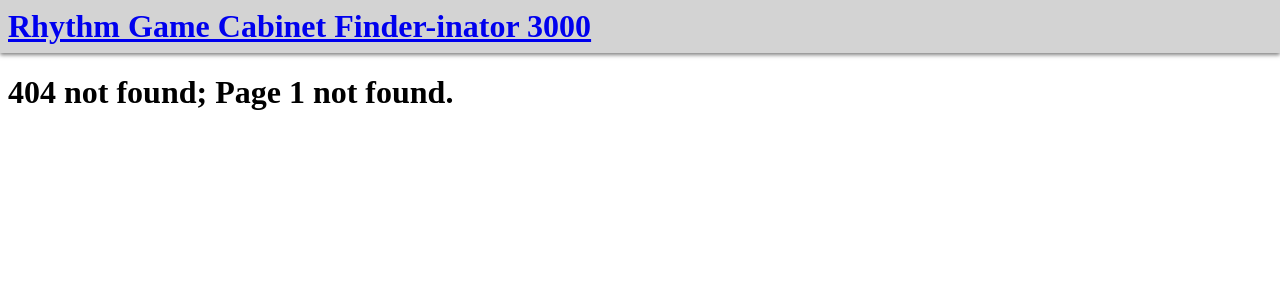
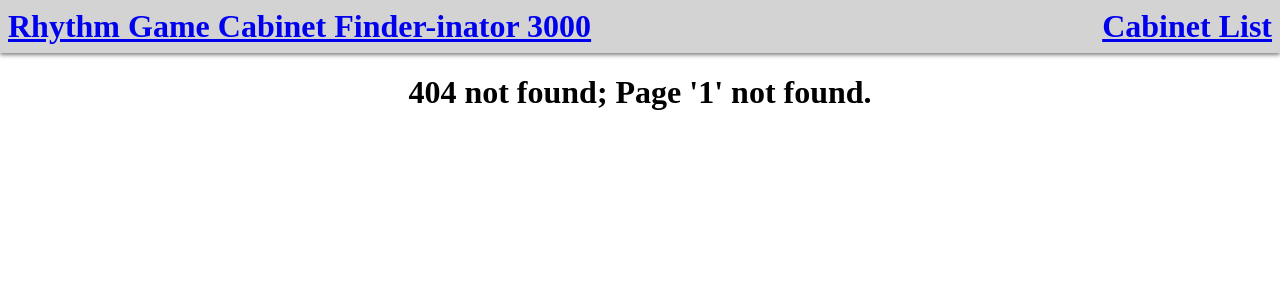
Before and after one commit to Renjian-buchai/arcade-cabinet-findinator-3000, a Flask app: page /1/ in a window 1280 px wide. Shown: the top 300 px of the page. Run offline with Flask 3, Linux system fonts and the light colour scheme; data comes from the database, SQL or seed files in the repository.

Commit message:
Added per-page titles

```diff
--- a/main.py
+++ b/main.py
@@ -131,6 +131,7 @@ def cabinets(cabinet: str) -> str:
     cabinet_name = None
     cabinet_desc = None
 
+    print(f"'{cabinet}'")
     with connect() as db:
         cabinet_data = list(
             db.execute(
@@ -139,6 +140,9 @@ def cabinets(cabinet: str) -> str:
                 (cabinet,),
             )
         )
+
+        if cabinet_data == []:
+            return render_template("404.html", unfound=cabinet)
 
         cabinet_name = cabinet_data[0][0]
         cabinet_desc = cabinet_data[0][1].split("\n")
--- a/templates/404.html
+++ b/templates/404.html
@@ -1,11 +1,12 @@
-{% include "head.html" %}
+<head>
+  <title>404 not found</title>
+  {% include "head.html" %}
+</head>
 
 <body>
   {% include "header.html" %}
 
-  <div style="margin:8px">
-    <h1>404 not found; Page
-      {{unfound}}
-      not found.</h1>
+  <div style="margin:8px; text-align: center;">
+    <h1>404 not found; Page '{{unfound}}' not found.</h1>
   </div>
 </body>
--- a/templates/arcade.html
+++ b/templates/arcade.html
@@ -1,5 +1,9 @@
 <!DOCTYPE html>
-{% include "head.html" %}
+
+<head>
+  <title>{{arcade}}</title>
+  {% include "head.html" %}
+</head>
 
 <body>
   {% include "header.html" %}
--- a/templates/cabinet_list.html
+++ b/templates/cabinet_list.html
@@ -1,6 +1,9 @@
 <!DOCTYPE html>
 
-{% include "head.html" %}
+<head>
+  <title>List of Cabinets</title>
+  {% include "head.html" %}
+</head>
 
 <body>
   {% include "header.html" %}
--- a/templates/cabinets.html
+++ b/templates/cabinets.html
@@ -1,6 +1,9 @@
 <!DOCTYPE html>
 
-{% include "head.html" %}
+<head>
+  <title>{{cabinet_name}}</title>
+  {% include "head.html" %}
+</head>
 
 <body>
   {% include "header.html" %}
--- a/templates/country.html
+++ b/templates/country.html
@@ -1,6 +1,9 @@
 <!DOCTYPE html>
 
-{% include "head.html" %}
+<head>
+  <title>List of Supported Countries</title>
+  {% include "head.html" %}
+</head>
 
 <body>
   {% include "header.html" %}
--- a/templates/head.html
+++ b/templates/head.html
@@ -1,4 +1,2 @@
-<head>
-  <title>Find your rhythm game arcades now!</title>
-  <link rel="stylesheet" href="{{url_for('static', filename='css/style.css')}}">
-</head>
+<meta name="description" content="Find your rhythm game arcades now!">
+<link rel="stylesheet" href="{{url_for('static', filename='css/style.css')}}">
--- a/templates/header.html
+++ b/templates/header.html
@@ -1,8 +1,11 @@
 <header>
-  <div class="container" style="margin: 0px; padding: 8px">
-    <h1 style="display: inline; text-decoration:none">
+  <div style="display: flex; margin: 0px; padding: 8px; justify-content: space-between">
+    <h1 style="display: inline; text-decoration: none; margin: 0;">
       <a href="/">Rhythm Game Cabinet Finder-inator 3000</a>
     </h1>
 
+    <h1 style="display: inline; text-decoration: none; margin: 0;">
+      <a href="/cabinets/">Cabinet List</a>
+    </h1>
   </div>
 </header>
--- a/templates/index.html
+++ b/templates/index.html
@@ -1,6 +1,9 @@
 <!DOCTYPE html>
 
-{% include "head.html" %}
+<head>
+  <title>Rhythm Game Finder-inator</title>
+  {% include "head.html" %}
+</head>
 
 <body>
   {% include "header.html" %}
```
Also changed, not shown: 1 other file.
